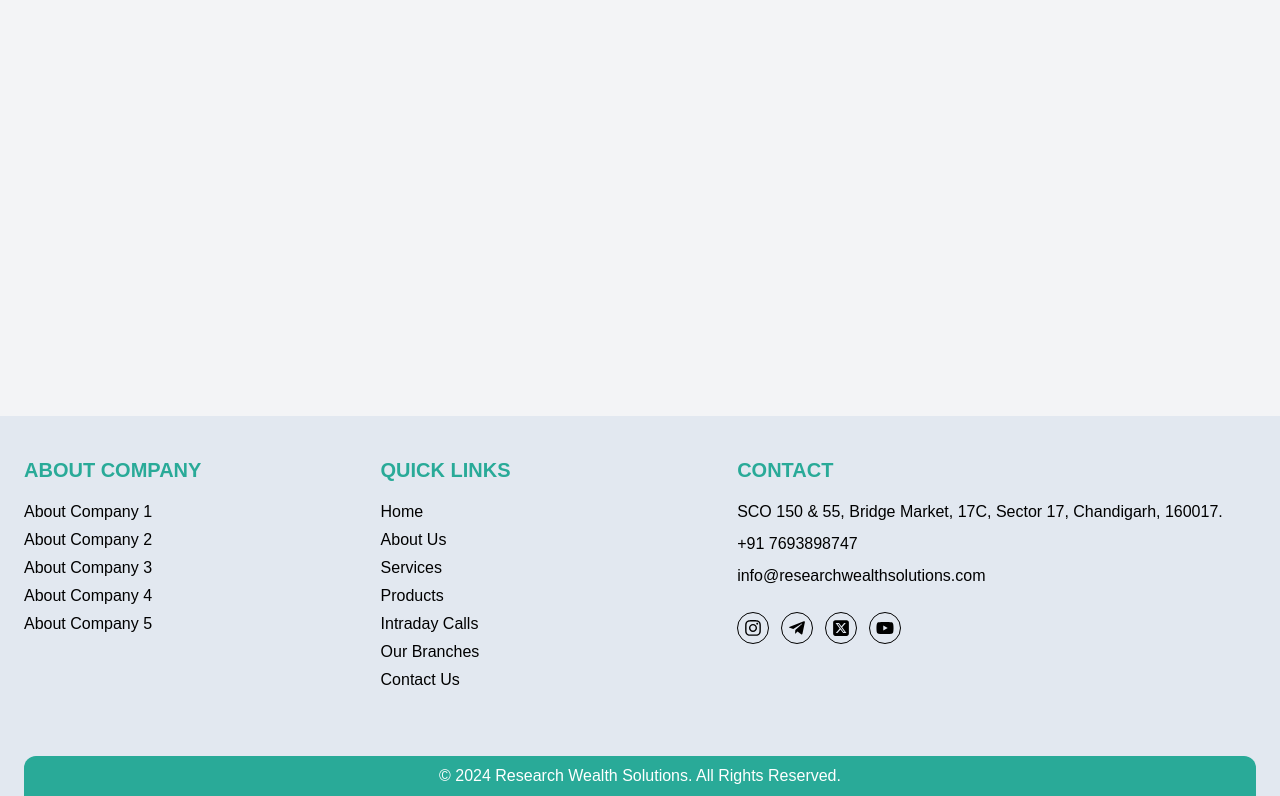
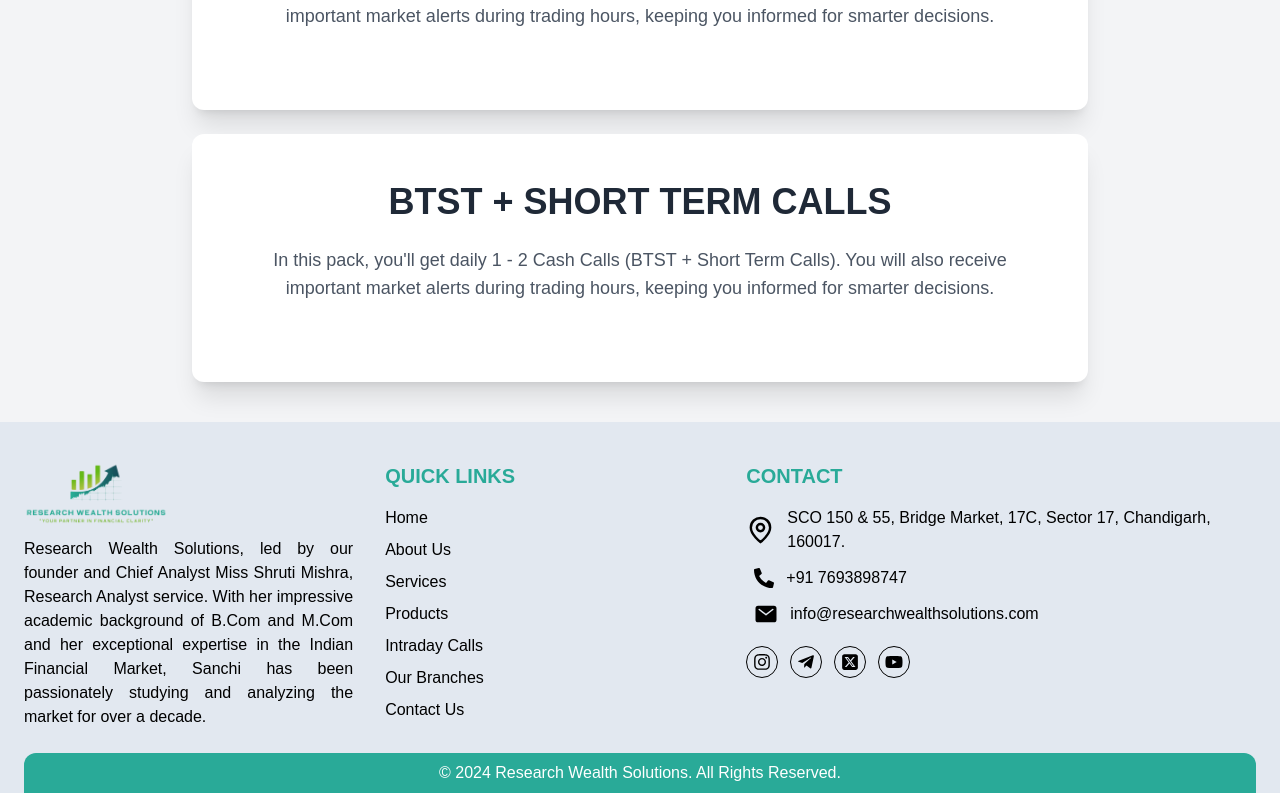
Before and after one commit to amitpateloffical/Research-Wealth-Solutions--React, a React (Vite) app: page /services in a window 1280 px wide. Shown: the part 555-1351 px from the top of the page. Built offline with nearby package versions, Linux system fonts and the light colour scheme.

Commit message:
footer, home, services

```diff
--- a/src/components/Footer.jsx
+++ b/src/components/Footer.jsx
@@ -1,37 +1,40 @@
-import { Link } from "react-router-dom"
+import { Link } from "react-router-dom"; // Only import Link from react-router-dom
 import { FaTelegramPlane } from "react-icons/fa";
 import { FaInstagram } from "react-icons/fa";
 import { FaSquareXTwitter } from "react-icons/fa6";
 import { FaYoutube } from "react-icons/fa";
+import { GrLocation } from "react-icons/gr";
+import { FaPhoneAlt } from "react-icons/fa";
+import { IoMail } from "react-icons/io5";
 
-
-
-
-
+// Footer Component
 export default function Footer() {
   return (
-          <>
-
-<footer className="bg-slate-200">
+    <footer className="bg-slate-200 pt-10">
       <div className="max-w-7xl mx-auto px-6 font-medium">
-    <div className="grid grid-cols-1 sm:grid-cols-2 md:grid-cols-3 lg:grid-cols-7 gap-6 lg:gap-4 py-10">
-
+        <div className="grid grid-cols-1 sm:grid-cols-2 md:grid-cols-3 lg:grid-cols-7 gap-6 lg:gap-8">
           {/* About Company Section */}
-      <div className="block lg:col-span-2">
-        <div className="text-xl uppercase font-bold mb-4 text-customTheme-theme1">About Company</div>
-        <div className="grid gap-1">
-          <LinkItem title="About Company 1" link="/" />
-          <LinkItem title="About Company 2" link="/" />
-          <LinkItem title="About Company 3" link="/" />
-          <LinkItem title="About Company 4" link="/" />
-          <LinkItem title="About Company 5" link="/" />
-        </div>
+          <div className="lg:col-span-2 flex flex-col items-start mb-6 lg:mb-0">
+            <img
+              src="/images/logo.png"
+              alt="Company Logo"
+              className="max-w-36 h-auto mb-3"
+            />
+            <p className="text-justify text-sm sm:text-base">
+              Research Wealth Solutions, led by our founder and Chief Analyst
+              Miss Shruti Mishra, Research Analyst service. With her impressive
+              academic background of B.Com and M.Com and her exceptional
+              expertise in the Indian Financial Market, Sanchi has been
+              passionately studying and analyzing the market for over a decade.
+            </p>
           </div>
 
           {/* Quick Links Section */}
-      <div className="block lg:col-span-2">
-        <div className="text-xl uppercase font-bold mb-4 text-customTheme-theme1">Quick Links</div>
-        <div className="grid gap-1">
+          <div className="lg:col-span-2 flex flex-col text-justify mb-6 lg:mb-0">
+            <div className="text-xl uppercase font-bold mb-4 text-customTheme-theme1">
+              Quick Links
+            </div>
+            <div className="space-y-2">
               <LinkItem title="Home" link="/" />
               <LinkItem title="About Us" link="/" />
               <LinkItem title="Services" link="/" />
@@ -43,25 +46,63 @@
           </div>
 
           {/* Contact Section */}
-      <div className="block md:col-span-3">
-        <div className="text-xl uppercase font-bold mb-4 text-customTheme-theme1">Contact</div>
-        <div className="grid gap-2">
-          <div className="flex gap-2 items-center">
-            <a href="#" target="_blank">SCO 150 & 55, Bridge Market, 17C, Sector 17, Chandigarh, 160017.</a>
+          <div className="md:col-span-3 flex flex-col items-start">
+            <div className="text-xl uppercase font-bold mb-4 text-customTheme-theme1">
+              Contact
             </div>
-          <a className="flex gap-3 items-center" href={`tel:+910000000000`}>+91 7693898747</a>
-          <a className="flex gap-3 items-center" href={`mailto:info@example.com`}>info@researchwealthsolutions.com</a>
+            <div className="space-y-3">
+              <a href="#" target="_blank" className="flex gap-3 items-center">
+                <GrLocation className="text-3xl font-semibold" />
+                SCO 150 & 55, Bridge Market, 17C, Sector 17, Chandigarh, 160017.
+              </a>
+              <a
+                className="flex gap-3 items-center pl-2"
+                href={`tel:+910000000000`}
+              >
+                <FaPhoneAlt className="text-xl font-semibold" />
+                +91 7693898747
+              </a>
+              <a
+                className="flex gap-3 items-center pl-2 pb-2"
+                href={`mailto:info@example.com`}
+              >
+                <IoMail className="text-2xl font-semibold" />
+                info@researchwealthsolutions.com
+              </a>
 
               {/* Social Icons */}
-          <div className="social flex gap-3 items-center mt-4">
-            <a href="#" target="_blank" className="border border-black rounded-full grid place-items-center w-8 h-8 text-sm sm:text-lg hover:bg-customTheme-theme2 hover:text-white hover:border-customTheme-theme1"><FaInstagram /></a>
-            <a href="#" target="_blank" className="border border-black rounded-full grid place-items-center w-8 h-8 text-sm sm:text-lg hover:bg-customTheme-theme2 hover:text-white hover:border-customTheme-theme1"><FaTelegramPlane /></a>
-            <a href="#" target="_blank" className="border border-black rounded-full grid place-items-center w-8 h-8 text-sm sm:text-lg hover:bg-customTheme-theme2 hover:text-white hover:border-customTheme-theme1"><FaSquareXTwitter /></a>
-            <a href="#" target="_blank" className="border border-black rounded-full grid place-items-center w-8 h-8 text-sm sm:text-lg hover:bg-customTheme-theme2 hover:text-white hover:border-customTheme-theme1"><FaYoutube /></a>
+              <div className="flex gap-3 items-center mt-4">
+                <a
+                  href="#"
+                  target="_blank"
+                  className="border border-black rounded-full grid place-items-center w-8 h-8 text-sm sm:text-lg hover:bg-customTheme-theme2 hover:text-white hover:border-customTheme-theme1"
+                >
+                  <FaInstagram />
+                </a>
+                <a
+                  href="#"
+                  target="_blank"
+                  className="border border-black rounded-full grid place-items-center w-8 h-8 text-sm sm:text-lg hover:bg-customTheme-theme2 hover:text-white hover:border-customTheme-theme1"
+                >
+                  <FaTelegramPlane />
+                </a>
+                <a
+                  href="#"
+                  target="_blank"
+                  className="border border-black rounded-full grid place-items-center w-8 h-8 text-sm sm:text-lg hover:bg-customTheme-theme2 hover:text-white hover:border-customTheme-theme1"
+                >
+                  <FaSquareXTwitter />
+                </a>
+                <a
+                  href="#"
+                  target="_blank"
+                  className="border border-black rounded-full grid place-items-center w-8 h-8 text-sm sm:text-lg hover:bg-customTheme-theme2 hover:text-white hover:border-customTheme-theme1"
+                >
+                  <FaYoutube />
+                </a>
               </div>
             </div>
           </div>
-
         </div>
 
         {/* Copyright Section */}
@@ -70,21 +111,12 @@
         </div>
       </div>
     </footer>
-
-
-          </>
-     )
+  );
 }
 
-const LinkItem = (_props) => {
-     return (
-          <>
-
-               <Link to={_props.link} className="flex gap-3 items-center">
-                    {/* <span className="text-lg">{_props.icon ? _props.icon : <Forward01Icon />}</span> */}
-                    <span>{_props.title}</span>
+// LinkItem Component (No longer imported from react-router-dom)
+const LinkItem = ({ title, link }) => (
+  <Link to={link} className="flex gap-3 items-center text-sm sm:text-base hover:text-customTheme-theme1">
+    <span>{title}</span>
   </Link>
-
-          </>
-     )
-}
+);
--- a/src/pages/Home.jsx
+++ b/src/pages/Home.jsx
@@ -1,4 +1,4 @@
-import { Link } from "react-router-dom";
+// import { Link } from "react-router-dom";
 // import { FaLinkedin } from "react-icons/fa";
 import { Swiper, SwiperSlide } from "swiper/react";
 import { Navigation, Pagination, Autoplay } from "swiper/modules";
@@ -93,16 +93,28 @@
           </h2>
           <div className="grid grid-cols-1 md:grid-cols-4 gap-12 lg:gap-28 px-40 lg:mx-28 pt-10 lg:pt-20">
             <img
-              src="public\images\IFTA-logo-1-600x155.webp"
+              src="https://goodluckcapital.com/wp-content/uploads/header-logo-300x96.png"
               className="h-14"
               alt=""
             />
 
-            <img src="public\images\header-logo.webp" className="h-14" alt="" />
+            <img
+              src="https://goodluckcapital.com/wp-content/uploads/IFTA-logo-1-300x77.jpg"
+              className="h-14"
+              alt=""
+            />
 
-            <img src="public\images\z3-1.webp" className="h-14" alt="" />
+            <img
+              src="https://goodluckcapital.com/wp-content/uploads/nism-logo.png"
+              className="h-14"
+              alt=""
+            />
 
-            <img src="public\images\nism-logo.webp" className="h-14" alt="" />
+            <img
+              src="https://goodluckcapital.com/wp-content/uploads/z3-1.png"
+              className="h-14"
+              alt=""
+            />
           </div>
         </div>
 
@@ -324,8 +336,7 @@
                 </button>
               </form>
               <p className="text-sm text-white mt-4 font-medium">
-                We respect your <span className="text-lime-400">privacy</span>
-                .
+                We respect your <span className="text-lime-400">privacy</span>.
               </p>
             </div>
 
@@ -348,7 +359,10 @@
                         </p>
                         <div className="flex items-center justify-center gap-4">
                           <img
-                            src={item.image || "https://via.placeholder.com/50"}
+                            src={
+                              item.image ||
+                              "https://cdn-icons-png.flaticon.com/512/9187/9187604.png"
+                            }
                             alt={item.name}
                             className="w-16 h-16 object-cover rounded-full shadow-md"
                           />
--- a/src/pages/Services.jsx
+++ b/src/pages/Services.jsx
@@ -4,7 +4,7 @@
       <header className="bg-teal-700 text-white text-center py-6 shadow-lg">
         <h1 className="text-3xl font-bold uppercase">Services</h1>
       </header>
-      <div className="flex  justify-center h-screen bg-gray-100 py-8">
+      <div className="flex  justify-center  bg-gray-100 pt-8 pb-4">
         <div className="w-full max-w-6xl px-4">
           {/* Left Table */}
           <div className="overflow-x-auto">
@@ -154,6 +154,33 @@
           </div> */}
         </div>
       </div>
+      <div className="bg-gray-100 flex items-center justify-center px-4 sm:px-8 py-6">
+      <div className="max-w-4xl w-full bg-white rounded-xl shadow-xl p-8 sm:p-12 text-center">
+        <h1 className="text-3xl sm:text-4xl font-extrabold text-gray-800 mb-6">
+          BTST + SHORT TERM CALLS
+        </h1>
+        <p className="text-base sm:text-lg text-gray-600 leading-relaxed mb-8">
+          In this pack, you'll get daily 1 - 2 Cash Calls (BTST + Short Term
+          Calls). You will also receive important market alerts during trading
+          hours, keeping you informed for smarter decisions.
+        </p>
+
+      </div>
+      </div>
+
+      <div className="bg-gray-100 flex items-center justify-center px-4 sm:px-8 pb-10">
+      <div className="max-w-4xl w-full bg-white rounded-xl shadow-xl p-8 sm:p-12 text-center">
+        <h1 className="text-3xl sm:text-4xl font-extrabold text-gray-800 mb-6">
+          BTST + SHORT TERM CALLS
+        </h1>
+        <p className="text-base sm:text-lg text-gray-600 leading-relaxed mb-8">
+          In this pack, you'll get daily 1 - 2 Cash Calls (BTST + Short Term
+          Calls). You will also receive important market alerts during trading
+          hours, keeping you informed for smarter decisions.
+        </p>
+
+      </div>
+      </div>
     </>
   );
 };
```
Lines whose indentation alone changed are shown as unchanged.
